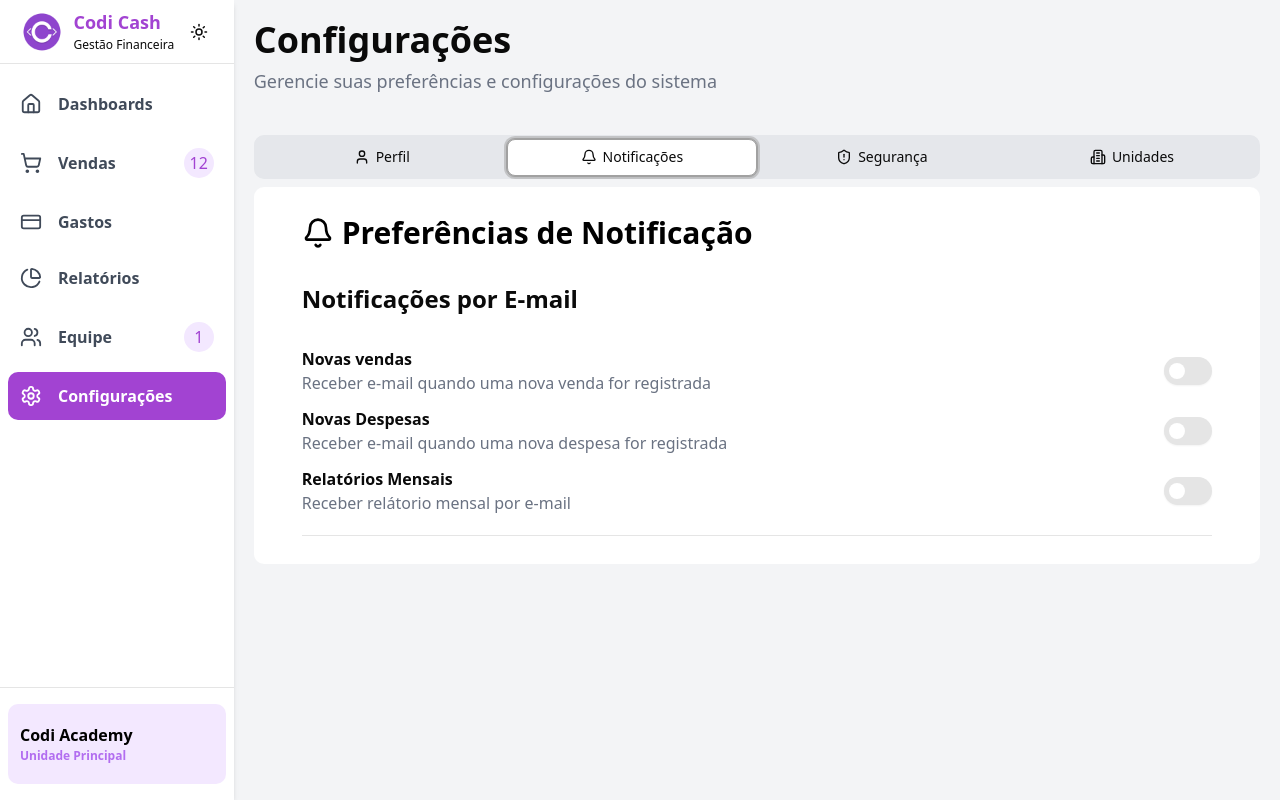
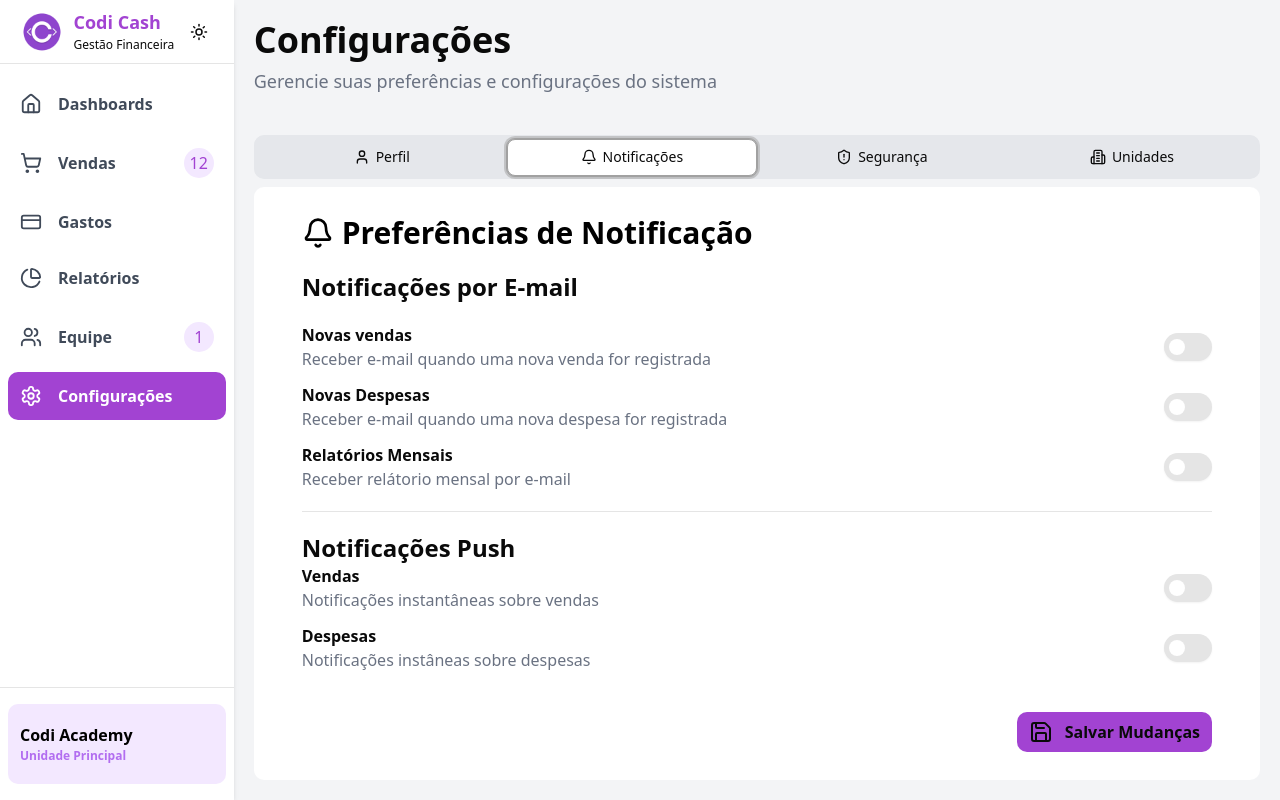
Before and after one commit to CodiChallange/CodiChallange, a React (Vite) app: page /configs in a window 1280 px wide. Both pictures are taken after a click on the tab "Notificações". Built offline with nearby package versions, Linux system fonts and the light colour scheme.

Commit message:
style: finalizando area de notificação

```diff
--- a/src/Pages/Configs.tsx
+++ b/src/Pages/Configs.tsx
@@ -50,6 +50,7 @@ export function Configs() {
                 <User size={32} />
                 Informações Pessoais
               </h1>
+              {/* Area da Foto */}
               <div className='flex items-center gap-5 border-b pb-10'>
                 <img src={Logo} alt='' className='w-24 h-24 ' />
                 <div className='flex flex-col gap-1'>
@@ -61,8 +62,12 @@ export function Configs() {
                   </p>
                 </div>
               </div>
+
+              {/* Area dos inputs */}
               <div className='flex flex-col gap-8'>
+                {/* Primeiro Grupo */}
                 <div className='flex gap-9'>
+                  {/* Nome */}
                   <div className='flex flex-col w-full'>
                     <label>Nome completo</label>
                     <div className='flex items-center gap-3 border px-3 py-2 rounded-lg'>
@@ -70,6 +75,7 @@ export function Configs() {
                       <input type='text' className='outline-none w-full' />
                     </div>
                   </div>
+                  {/* E-mail */}
                   <div className='flex flex-col w-full'>
                     <label>E-mail</label>
                     <div className='flex items-center gap-3 border px-3 py-2  rounded-lg'>
@@ -78,7 +84,9 @@ export function Configs() {
                     </div>
                   </div>
                 </div>
+                {/* Segundo Grupo */}
                 <div className='flex gap-9'>
+                  {/* Telefone */}
                   <div className='flex flex-col w-full'>
                     <label>Telefone</label>
                     <div className='flex items-center gap-3 border px-3 py-2  rounded-lg'>
@@ -86,6 +94,7 @@ export function Configs() {
                       <input type='text' className='outline-none w-full' />
                     </div>
                   </div>
+                  {/* Endereço */}
                   <div className='flex flex-col w-full'>
                     <label>Endereço</label>
                     <div className='flex items-center gap-3 border px-3 py-2  rounded-lg'>
@@ -95,6 +104,7 @@ export function Configs() {
                   </div>
                 </div>
               </div>
+              {/* Button */}
               <div className='flex  justify-end  '>
                 <button className='flex gap-3 w-fit bg-[#A243D2] py-2 px-3 rounded-lg cursor-pointer font-bold'>
                   <Save />
@@ -106,7 +116,7 @@ export function Configs() {
 
           {/* Conteudo de notificações */}
           <TabsContent value='notification'>
-            <div className='bg-white w-full flex flex-col rounded-lg py-7 px-12 gap-8'>
+            <div className='bg-white w-full flex flex-col rounded-lg py-7 px-12 gap-5'>
               <h1 className='text-black flex text-3xl font-semibold items-center gap-2'>
                 <Bell size={32} />
                 Preferências de Notificação
@@ -115,6 +125,7 @@ export function Configs() {
                 Notificações por E-mail
               </span>
 
+              {/* Primeiros inputs de notificações */}
               <div className='border-b pb-5 flex flex-col gap-3'>
                 {/* Novas vendas */}
                 <div className='flex justify-between items-center'>
@@ -161,6 +172,52 @@ export function Configs() {
                   </div>
                 </div>
               </div>
+
+              {/* Notificaçoes Push */}
+              <div>
+                <div className='flex flex-col'>
+                  <span className='font-semibold text-2xl'>
+                    Notificações Push
+                  </span>
+                  <div className=' pb-5 flex flex-col gap-3'>
+                    {/* Vendas*/}
+                    <div className='flex justify-between items-center'>
+                      <div className='flex flex-col'>
+                        <span className='font-bold'>Vendas</span>
+                        <span className='text-gray-500'>
+                          Notificações instantâneas sobre vendas
+                        </span>
+                      </div>
+                      <div>
+                        <Switch className='w-12 h-7 px-1'>
+                          <div className='pointer-events-none left-1 top-1 h-5 w-5 rounded-full bg-white transition-transform  ' />
+                        </Switch>
+                      </div>
+                    </div>
+                    {/* Despesas */}
+                    <div className='flex justify-between items-center'>
+                      <div className='flex flex-col'>
+                        <span className='font-bold'>Despesas</span>
+                        <span className='text-gray-500'>
+                          Notificações instâneas sobre despesas
+                        </span>
+                      </div>
+                      <div>
+                        <Switch className='w-12 h-7 px-1'>
+                          <div className='pointer-events-none left-1 top-1 h-5 w-5 rounded-full bg-white transition-transform  ' />
+                        </Switch>
+                      </div>
+                    </div>
+                  </div>
+                </div>
+              </div>
+              {/* button */}
+              <div className='flex  justify-end  '>
+                <button className='flex gap-3 w-fit bg-[#A243D2] py-2 px-3 rounded-lg cursor-pointer font-bold'>
+                  <Save />
+                  Salvar Mudanças
+                </button>
+              </div>
             </div>
           </TabsContent>
         </Tabs>
```
